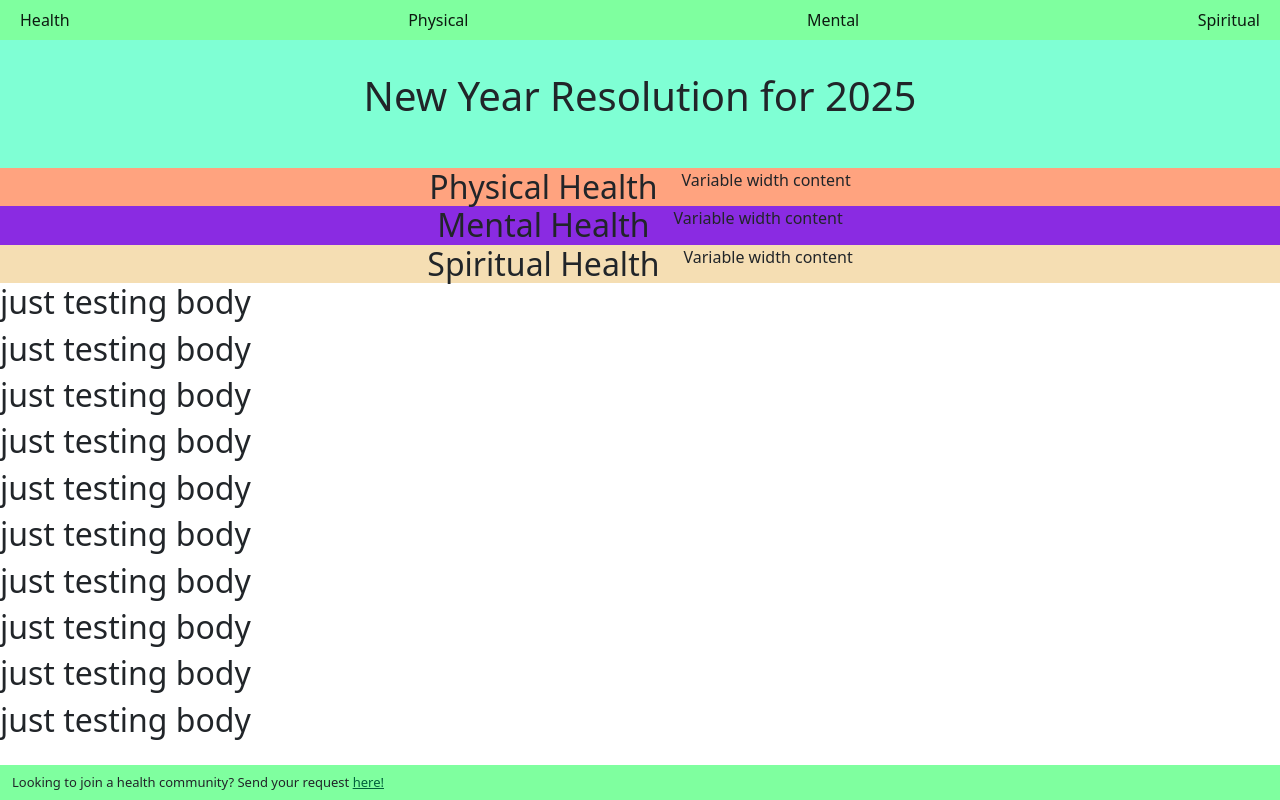
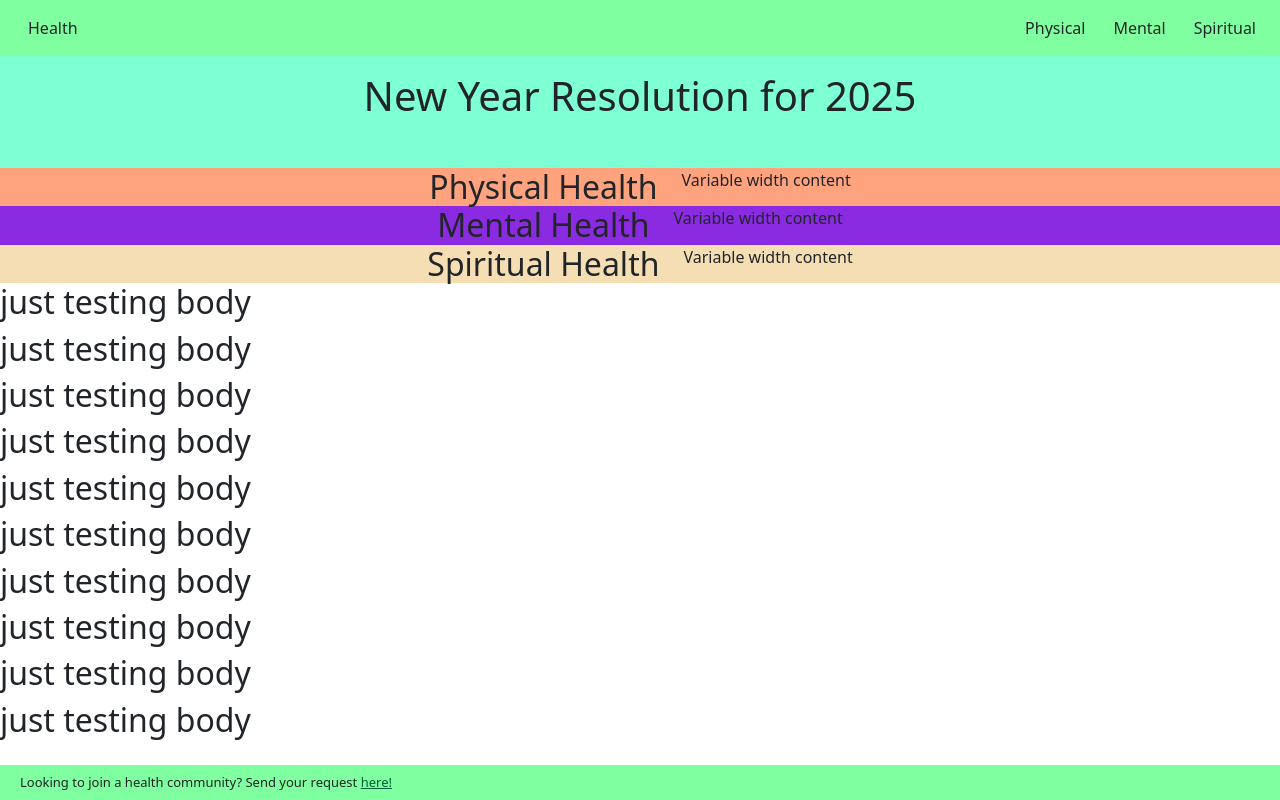
Before and after one commit to tohhuishan/new_year_resolution_2025, a plain HTML site: page index.html in a window 1280 px wide. Drawn offline with nearby package versions, Linux system fonts and the light colour scheme.

Commit message:
Altered the static bars

```diff
--- a/index.html
+++ b/index.html
@@ -22,7 +22,7 @@
         color: rgb(255, 255, 255);
       }
 
-      .navbar {
+      nav {
         background-color: rgb(127, 255, 159);
       }
 
@@ -31,9 +31,26 @@
       }
 
       .navbar-brand:hover {
-        transition: 800ms;
+        transition: all 800ms ease-in-out;
         background-color: rgb(1, 97, 59);
         color: rgb(255, 255, 255);
+      }
+
+      nav span {
+        margin-left: 20px;
+      }
+
+      nav ul {
+        list-style: none;
+        padding: 0;
+      }
+
+      nav li {
+        margin-right: 20px;
+      }
+
+      #navigation-bar {
+        font-size: medium;
       }
 
       #reach-out-bar {
@@ -59,32 +76,30 @@
   </head>
   <body>
     <div id="navigation-bar">
-      <nav class="navbar fixed-top">
-        <div class="container-fluid">
+      <nav
+        class="d-sm-flex fixed-top justify-content-between align-items-center py-3"
+      >
         <span>
-            <a class="navbar-brand px-2 m-0" href="/index.html#main">
-              Health
-            </a>
+          <a class="navbar-brand px-2" href="/index.html#main"> Health </a>
         </span>
 
-          <span>
-            <a class="navbar-brand px-2 m-0" href="/index.html#segment-1">
+        <ul class="d-flex justify-content-evenly m-0">
+          <li>
+            <a class="navbar-brand px-1" href="/index.html#segment-1">
               Physical
             </a>
-          </span>
-
-          <span>
-            <a class="navbar-brand px-2 m-0" href="/index.html#segment-2">
+          </li>
+          <li>
+            <a class="navbar-brand px-1" href="/index.html#segment-2">
               Mental
             </a>
-          </span>
-
-          <span>
-            <a class="navbar-brand px-2 m-0" href="/index.html#segment-3">
+          </li>
+          <li>
+            <a class="navbar-brand px-1" href="/index.html#segment-3">
               Spiritual
             </a>
-          </span>
-        </div>
+          </li>
+        </ul>
       </nav>
     </div>
 
@@ -141,7 +156,6 @@
 
     <div id="reach-out-bar">
       <nav class="navbar fixed-bottom">
-        <div class="container-fluid">
         <span>
           Looking to join a health community? Send your request
           <a
@@ -152,7 +166,6 @@
             here!
           </a>
         </span>
-        </div>
       </nav>
     </div>
   </body>
```
Lines whose indentation alone changed are shown as unchanged.
